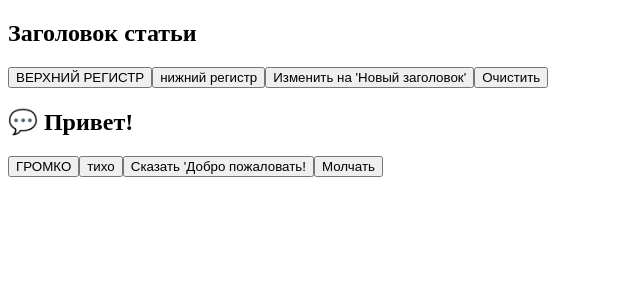
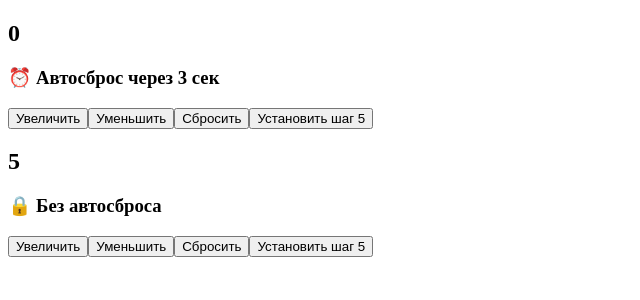
Before and after one commit to martnemov/reactSamuraiWay, a React (Vite) app: page / in a window 1280 px wide. Shown: the top 300 px of the page, without its empty margins (0-640 px from the left). Built offline with nearby package versions, Linux system fonts and the light colour scheme.

Commit message:
finish lesson 24

```diff
--- a/src/main.tsx
+++ b/src/main.tsx
@@ -1,5 +1,5 @@
 import { createRoot } from 'react-dom/client';
 import { MainPage } from './ui/MainPage.tsx';
-import { TextPage, TogglePage } from './ui/TooglePage.tsx';
+import { Counter, CounterPage } from './ui/CounterPage.tsx';
 
-createRoot(document.getElementById('root')!).render(<TextPage />);
+createRoot(document.getElementById('root')!).render(<CounterPage />);
--- /dev/null
+++ b/src/ui/CounterPage.tsx
@@ -0,0 +1,85 @@
+import { useEffect, useState } from 'react';
+
+const useCounter = (startValue = 0, startStep = 1, autoResetTime = 0) => {
+  const [count, setCount] = useState(startValue);
+  const [step, setStep] = useState(startStep);
+
+  useEffect(() => {
+    if (!autoResetTime || autoResetTime <= 0) {
+      return;
+    }
+
+    if (count === startValue) {
+      return;
+    }
+
+    const timer = setTimeout(() => {
+      setCount(startValue);
+    }, autoResetTime * 1000);
+
+    return () => clearTimeout(timer);
+  }, [count, autoResetTime, startValue]);
+
+  const inc = () => setCount((prev) => prev + step);
+  const dec = () => setCount((prev) => prev - step);
+
+  const reset = () => {
+    setCount(startValue);
+    setStep(startStep);
+  };
+
+  return { count, inc, dec, reset, setStep };
+};
+
+export const CounterWithoutAutoReset = () => {
+  const { count, inc, dec, reset, setStep } = useCounter(5, 5, 0);
+
+  return (
+    <div>
+      <h2>{count}</h2>
+      <h3>🔒 Без автосброса</h3>
+      <button onClick={inc}>Увеличить</button>
+      <button onClick={dec}>Уменьшить</button>
+      <button onClick={reset}>Сбросить</button>
+      <button
+        onClick={() => {
+          alert('Шаг изменен на 5');
+          setStep(5);
+        }}
+      >
+        Установить шаг 5
+      </button>
+    </div>
+  );
+};
+
+export const Counter = () => {
+  const { count, inc, dec, reset, setStep } = useCounter(0, 1, 3);
+
+  return (
+    <div>
+      <h2>{count}</h2>
+      <h3>⏰ Автосброс через 3 сек</h3>
+      <button onClick={inc}>Увеличить</button>
+      <button onClick={dec}>Уменьшить</button>
+      <button onClick={reset}>Сбросить</button>
+      <button
+        onClick={() => {
+          alert('Шаг изменен на 5');
+          setStep(5);
+        }}
+      >
+        Установить шаг 5
+      </button>
+    </div>
+  );
+};
+
+export const CounterPage = () => {
+  return (
+    <div>
+      <Counter />
+      <CounterWithoutAutoReset />
+    </div>
+  );
+};
```
Also changed, not shown: src/bll/useTaskDetails.ts (added, +20 -0 lines), src/bll/useTaskSelection.ts (added, +22 -0 lines), src/bll/useTasks.ts (added, +13 -0 lines), src/ui/MainPage.tsx (+9 -8 lines), src/ui/TaskDetails.tsx (+5 -13 lines), src/ui/TasksList.tsx (+2 -8 lines).
